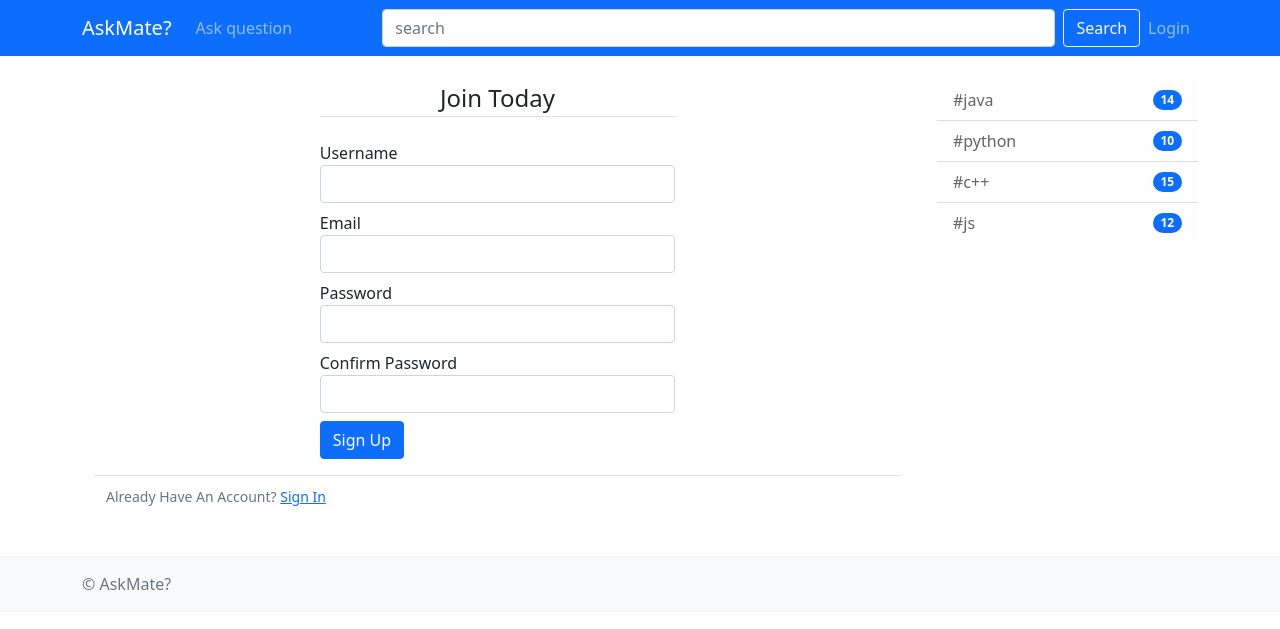
After one commit to luqkrzy/ask_mate, a Flask app: page /register in a window 1280 px wide. The commit adds this page. Shown: the top 629 px of the page. Run offline with Flask 2, Linux system fonts and the light colour scheme; parts of the project's set-up code (start-up, migrations or seed data) failed here and were passed over; some libraries are stand-ins or nearby versions.

Commit message:
refactor code

```diff
--- /dev/null
+++ b/askmate/forms.py
@@ -0,0 +1,18 @@
+from flask_wtf import FlaskForm
+from wtforms import StringField, PasswordField, SubmitField, BooleanField
+from wtforms.validators import DataRequired, Length, Email, EqualTo
+
+
+class RegistrationForm(FlaskForm):
+    username = StringField('Username', validators=[DataRequired(), Length(min=4, max=20)])
+    email = StringField('Email', validators=[DataRequired(), Email()])
+    password = PasswordField('Password', validators=[DataRequired()])
+    confirm_password = PasswordField('Confirm Password', validators=[DataRequired(), EqualTo('password')])
+    submit = SubmitField('Sign Up')
+
+
+class LoginForm(FlaskForm):
+    email = StringField('Email', validators=[DataRequired(), Email()])
+    password = PasswordField('Password', validators=[DataRequired()])
+    remember = BooleanField('Remember Me')
+    submit = SubmitField('Login')
--- /dev/null
+++ b/askmate/routes.py
@@ -0,0 +1,34 @@
+import os
+from flask import render_template, url_for, flash, redirect
+from askmate import app
+from askmate.forms import RegistrationForm, LoginForm
+from askmate.models import Users
+
+
+@app.route("/")
+@app.route("/home")
+def route_home():
+    print(app.config)
+    print(os.environ)
+    return render_template('home.html')
+
+
+@app.route("/register", methods=['GET', 'POST'])
+def route_register():
+    form = RegistrationForm()
+    if form.validate_on_submit():
+        flash(f'Account created for {form.username.data}!', 'success')
+        return redirect(url_for('route_home'))
+    return render_template('register.html', form=form)
+
+
+@app.route("/login", methods=['GET', 'POST'])
+def route_login():
+    form = LoginForm()
+    if form.validate_on_submit():
+        if form.email.data == 'admin@blog.com' and form.password.data == 'root':
+            flash('You have been logged in!', 'success')
+            return redirect(url_for('route_home'))
+        else:
+            flash('Login Unsuccessful. Please check username and password', 'danger')
+    return render_template('login.html', form=form)
--- a/templates/layout.html
+++ b/askmate/templates/layout.html
@@ -14,31 +14,38 @@
 <body>
 <nav class="navbar navbar-expand-lg navbar-dark bg-primary">
 	<div class="container">
-		<a class="navbar-brand" href="#">AskMate?</a>
-		<button class="navbar-toggler" type="button" data-bs-toggle="collapse" data-bs-target="#navbarCollapse"
-		        aria-controls="navbarCollapse" aria-expanded="false" aria-label="Toggle navigation">
+		<a class="navbar-brand" href="{{ url_for('route_home') }}">AskMate?</a>
+		<button class="navbar-toggler" type="button" data-bs-toggle="collapse" data-bs-target="#navbarCollapse" aria-controls="navbarCollapse" aria-expanded="false" aria-label="Toggle navigation">
 			<span class="navbar-toggler-icon"></span>
 		</button>
 		<div class="collapse navbar-collapse" id="navbarCollapse">
 			<ul class="navbar-nav me-auto mb-2 mb-md-0">
-				<li class="nav-item">
-					<a class="nav-link" href="">Ask question</a>
+				<li class="nav-item"><a class="nav-link" href="">Ask question</a>
 			</ul>
-			<form class="d-flex">
+			<form class="d-flex w-75">
 				<input class="form-control me-2" type="search" placeholder="search" aria-label="Search">
 				<button class="btn btn-outline-light" type="submit">Search</button>
 			</form>
 			<div class="navbar-nav">
-				<a class="nav-item nav-link" href="#">Login</a>
+				<a class="nav-item nav-link" href="{{ url_for('route_login') }}">Login</a>
 			</div>
 		</div>
 
 	</div>
 </nav>
 <br>
-<div class="container">
+<main class="container">
 	<div class="row">
 		<div class="col-sm-9">
+			{% with messages = get_flashed_messages(with_categories=true) %}
+				{% if messages %}
+					{% for category, message in messages %}
+						<div class="alert alert-{{ category }}">
+							{{ message }}
+						</div>
+					{% endfor %}
+				{% endif %}
+			{% endwith %}
 			{%- block content %}
 			{% endblock %}
 		</div>
@@ -55,7 +62,7 @@
 			</ul>
 		</div>
 	</div>
-</div>
+</main>
 <br><br>
 <footer class="footer mt-auto py-3 bg-light">
 	<div class="container">
--- /dev/null
+++ b/askmate/templates/register.html
@@ -0,0 +1,74 @@
+{% extends "layout.html" %}
+{% block title %}Register{% endblock %}
+{% block content %}
+	<div class="container">
+		<div class="row justify-content-center">
+			<form action="" method="post" class=" row w-50">
+				{{ form.hidden_tag() }}
+				<fieldset>
+					<legend class="border-bottom mb-4 text-center">Join Today</legend>
+					<div class="form-label">
+						{{ form.username.label(class="form-control-label") }}
+						{% if form.username.errors %}
+							{{ form.username(class="form-control is-invalid") }}
+							<div class="invalid-feedback">
+								{% for error in form.username.errors %}
+									<span>{{ error }}</span>
+								{% endfor %}
+							</div>
+						{% else %}
+							{{ form.username(class="form-control") }}
+						{% endif %}
+					</div>
+					<div class="form-label">
+						{{ form.email.label(class="form-control-label") }}
+						{% if form.email.errors %}
+							{{ form.email(class="form-control is-invalid") }}
+							<div class="invalid-feedback">
+								{% for error in form.email.errors %}
+									<span>{{ error }}</span>
+								{% endfor %}
+							</div>
+						{% else %}
+							{{ form.email(class="form-control") }}
+						{% endif %}
+					</div>
+					<div class="form-label">
+						{{ form.password.label(class="form-control-label") }}
+						{% if form.password.errors %}
+							{{ form.password(class="form-control is-invalid") }}
+							<div class="invalid-feedback">
+								{% for error in form.password.errors %}
+									<span>{{ error }}</span>
+								{% endfor %}
+							</div>
+						{% else %}
+							{{ form.password(class="form-control") }}
+						{% endif %}
+					</div>
+					<div class="form-label">
+						{{ form.confirm_password.label(class="form-control-label") }}
+						{% if form.confirm_password.errors %}
+							{{ form.confirm_password(class="form-control is-invalid") }}
+							<div class="invalid-feedback">
+								{% for error in form.confirm_password.errors %}
+									<span>{{ error }}</span>
+								{% endfor %}
+							</div>
+						{% else %}
+							{{ form.confirm_password(class="form-control") }}
+						{% endif %}
+					</div>
+				</fieldset>
+				<div class="form-group">
+					{{ form.submit(class="btn btn-primary") }}
+				</div>
+			</form>
+			<div class="border-top pt-2 mt-3">
+				<small class="text-muted">Already Have An Account? <a class="ml-2" href="{{ url_for('route_login') }}">Sign In</a></small>
+			</div>
+		</div>
+	</div>
+{% endblock %}
+
+<div class="form-ch"></div>
--- /dev/null
+++ b/run.py
@@ -0,0 +1,5 @@
+from askmate import app
+
+
+if __name__ == '__main__':
+    app.run(debug=True)
```
Also changed, not shown: askmate/__init__.py (added, +8 -0 lines), askmate/models.py (added, +13 -0 lines), askmate/templates/home.html (added, +18 -0 lines), askmate/templates/login.html (added, +50 -0 lines), config.py (added, +26 -0 lines), connection.py (added, +14 -0 lines), flaskblog.py (deleted, +0 -31 lines), templates/home.html (deleted, +0 -18 lines).
